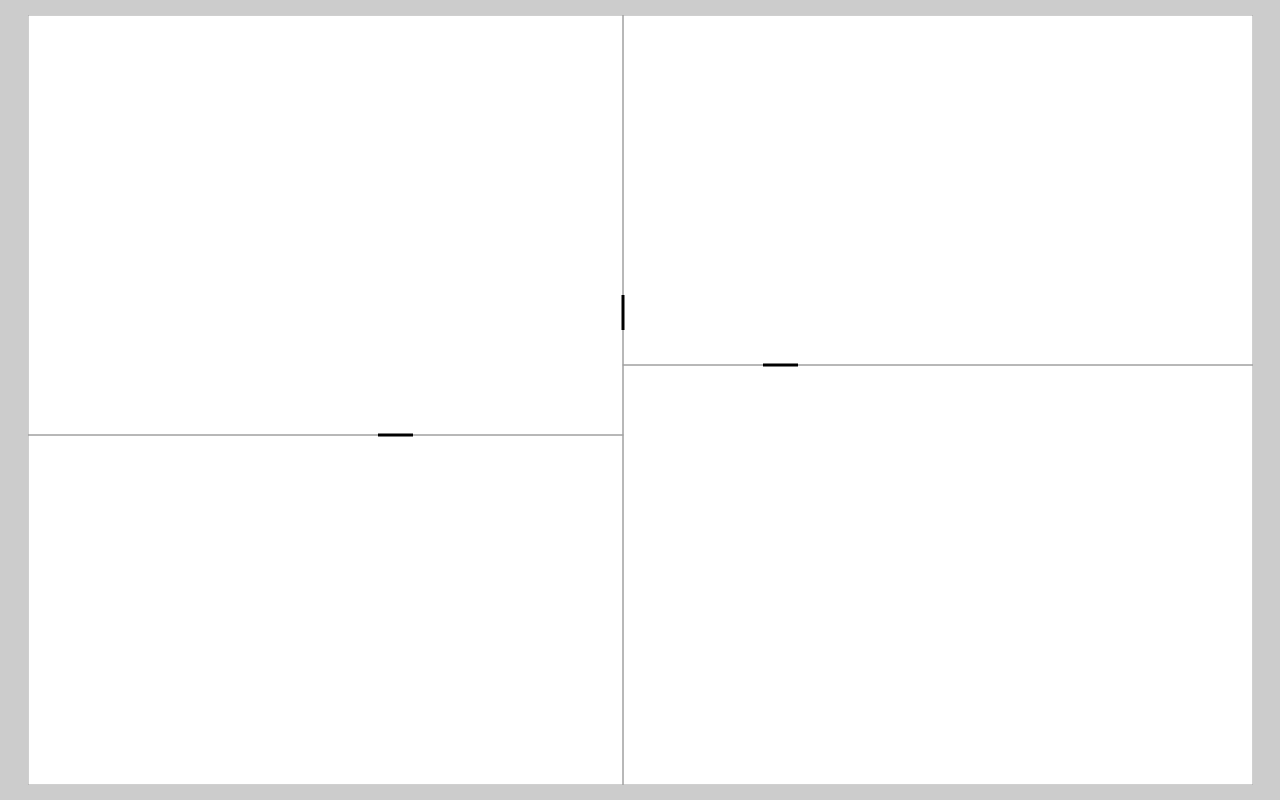
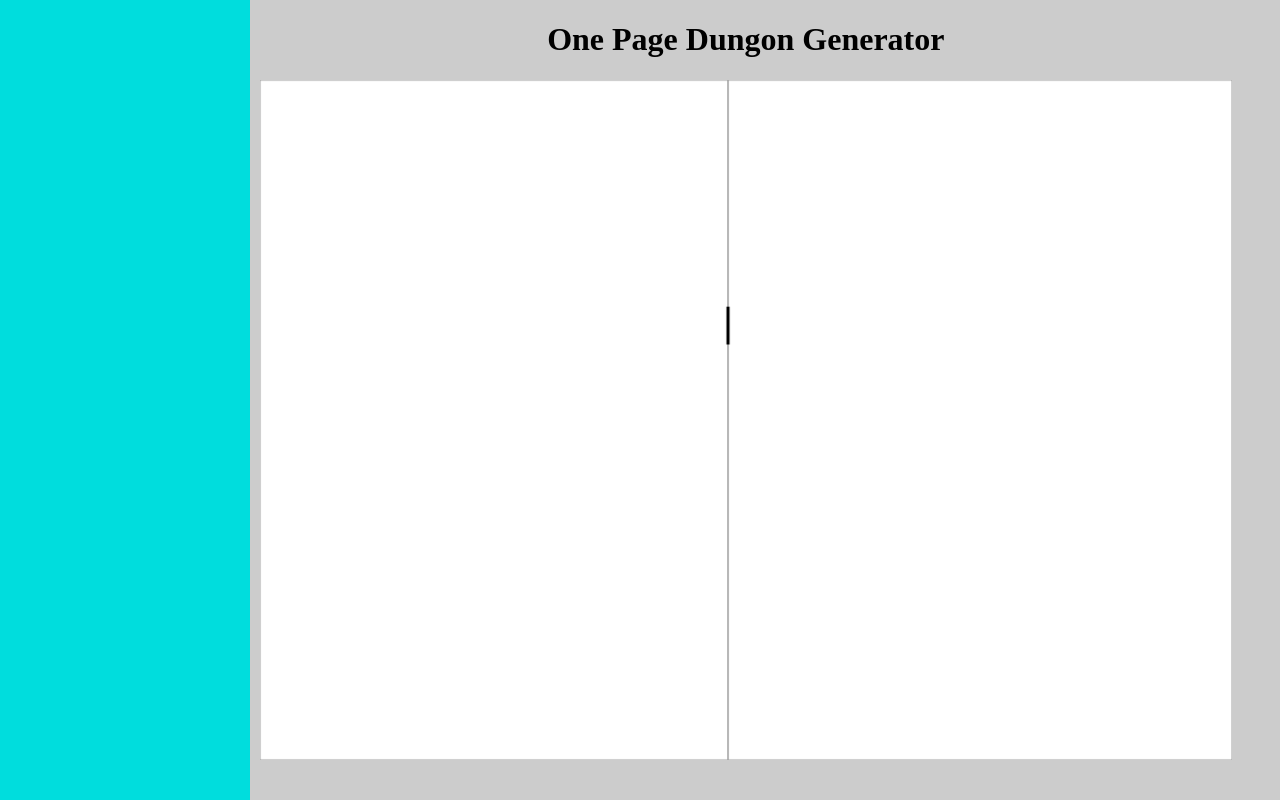
Before and after one commit to BartoszSadowski/DungeonGenerator, a website built with Parcel: page index.html in a window 1280 px wide. Built offline with nearby package versions, Linux system fonts and the light colour scheme.

Commit message:
Added basic layout

```diff
--- a/index.html
+++ b/index.html
@@ -3,11 +3,17 @@
 <head>
     <meta charset="UTF-8">
     <meta name="viewport" content="width=device-width, initial-scale=1.0">
-    <title>Demo</title>
+    <title>One Page Dungeon Generator</title>
     <link rel="stylesheet" href="style.css">
 </head>
-<body>
-    <canvas class="canvas" id="demoCanvas"></canvas>
+<body class="body">
+    <header class="header">
+        <h1>One Page Dungon Generator</h1>
+    </header>
+    <nav class="nav"></nav>
+    <main class="main">
+        <canvas class="canvas" id="demoCanvas"></canvas>
+    </main>
 
     <script src="dist/main.js"></script>
 </body>
--- a/src/main.ts
+++ b/src/main.ts
@@ -7,12 +7,12 @@ import {
     calculateDungeonPoint
 } from './utils/canvas';
 
-const SCALE = 35;
-const CANVAS_DIMENSIONS = <Dimensions> calculateCanvas(document.body.clientWidth, document.body.clientHeight, SCALE);
-const DUNGEON_POINT = <Point> calculateDungeonPoint(CANVAS_DIMENSIONS, SCALE);
-
 const canvas = <HTMLCanvasElement> document.getElementById('demoCanvas');
 const ctx = <CanvasRenderingContext2D> canvas.getContext('2d');
+
+const SCALE = 35;
+const CANVAS_DIMENSIONS = <Dimensions> calculateCanvas(canvas.clientWidth, canvas.clientHeight, SCALE);
+const DUNGEON_POINT = <Point> calculateDungeonPoint(CANVAS_DIMENSIONS, SCALE);
 
 function canvasInit(canvasDimensions: Dimensions) {
     canvas.width = canvasDimensions.width;
--- a/style.css
+++ b/style.css
@@ -6,6 +6,61 @@ body {
     margin: 0;
     height: 100%;
     background-color: #ccc;
+}
+
+.header {
+    grid-area: header;
+    justify-self: center;
+}
+
+.canvas {
+    width: 100%;
+    height: 100%;
+    background-color: #fff;
+}
+
+.main {
+    grid-area: main;
+}
+
+.nav {
+    grid-area: navigation;
+    background-color: #0dd;
+}
+
+.body {
+    display: grid;
+    grid-template-columns: 250px auto 3%;
+    grid-template-rows: 80px auto 5%;
+    column-gap: 10px;
+    grid-template-areas:
+    "navigation header ."
+    "navigation main ."
+    "navigation . .";
+}
+
+@media screen and (min-width: 320px) and (max-width: 767px) and (orientation: portrait) {
+    html {
+      transform: rotate(-90deg);
+      transform-origin: left top;
+      width: 100vh;
+      height: 100vw;
+      overflow-x: hidden;
+      position: absolute;
+      top: 100%;
+      left: 0;
+    }
+
+    .header {
+        display: none;
+    }
+
+    .nav {
+        display: none;
+    }
+
+    .body {
+        display: block;
     }
 
     .canvas {
@@ -18,3 +73,4 @@ body {
         left: 0;
         bottom: 0;
     }
+}
```
Lines whose indentation alone changed are shown as unchanged.
